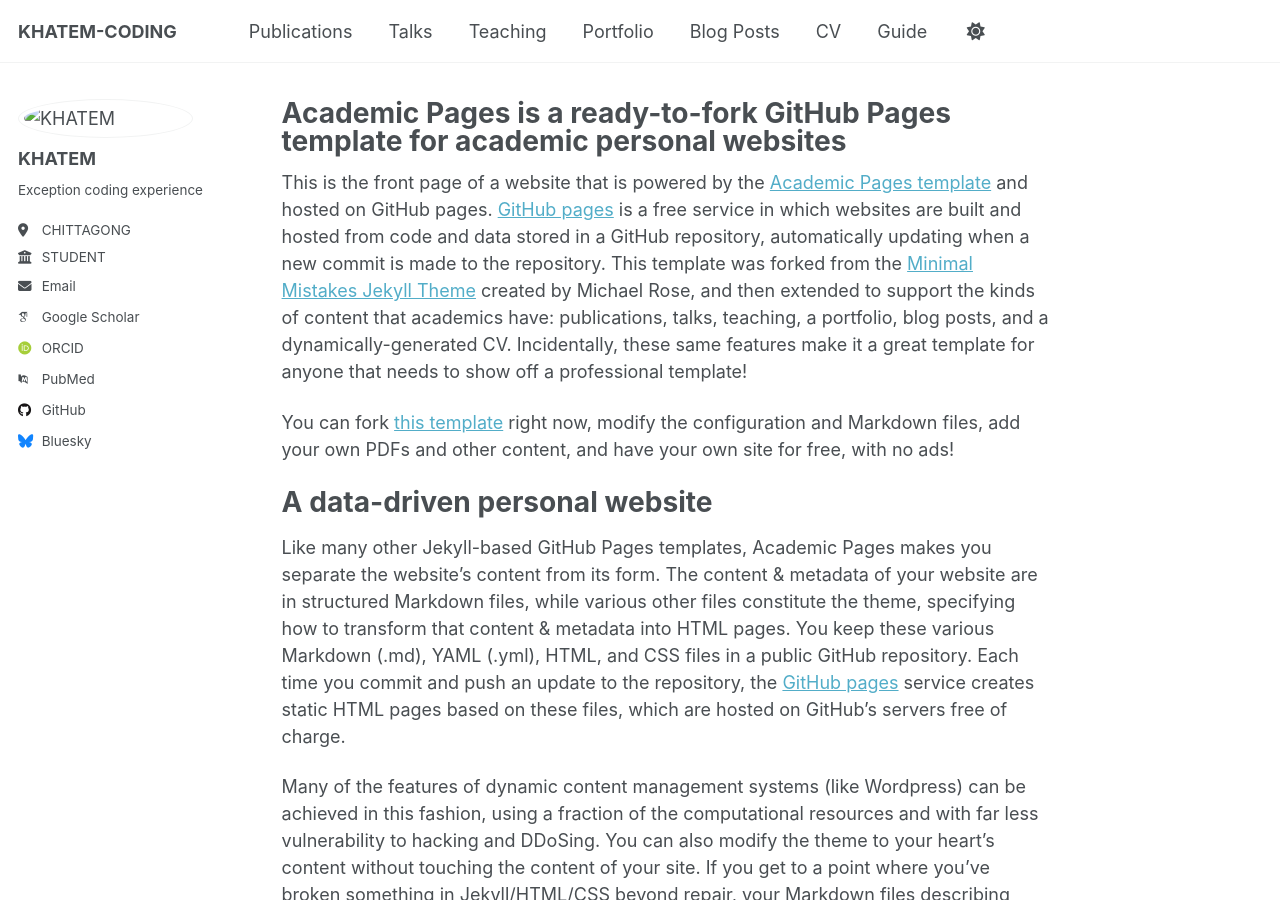
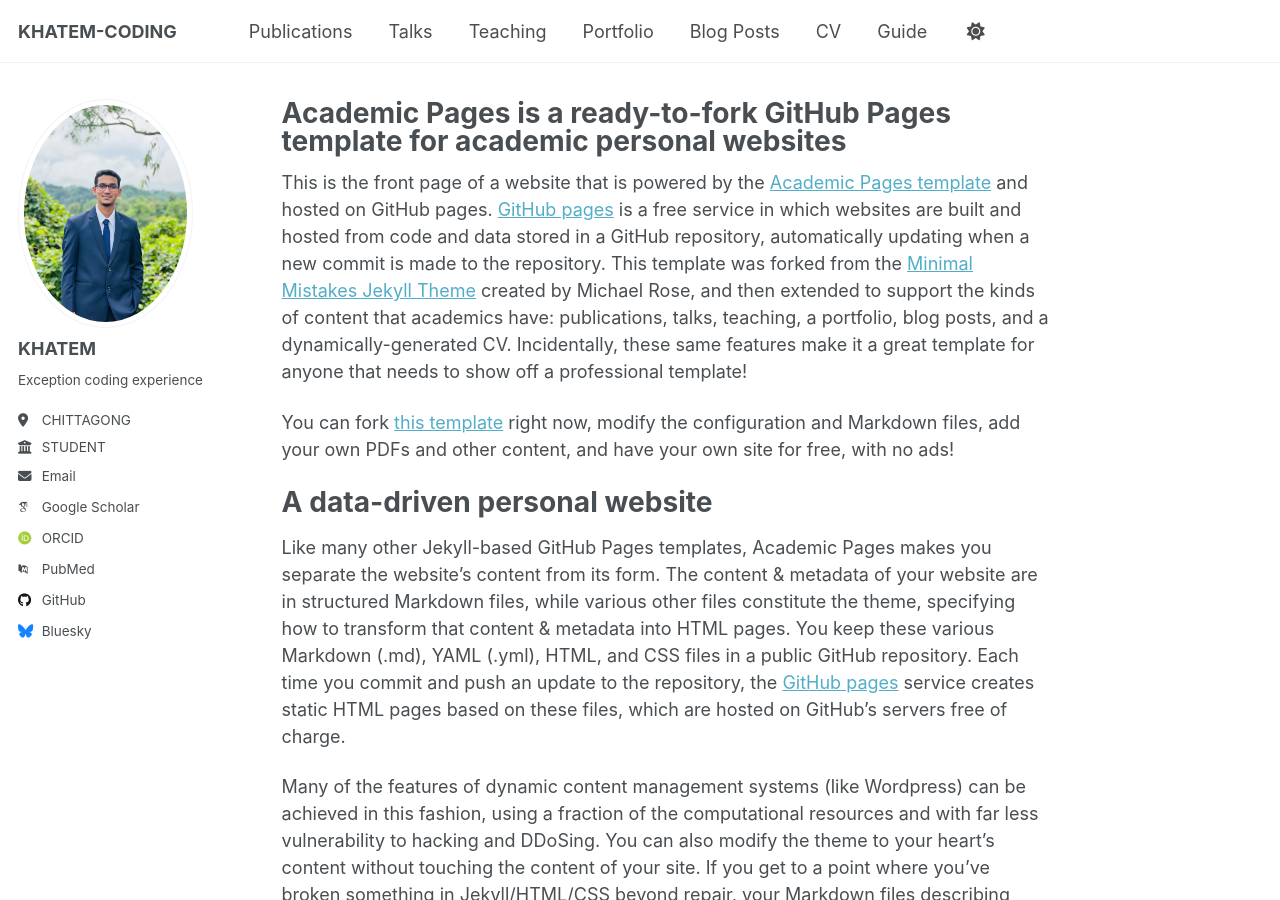
Before and after one commit to jafiruddinkhatem/jafiruddinkhatem.github.io, a Jekyll site: the page built from _pages/about.md, in a window 1280 px wide and 900 px high. Built offline with Jekyll 4.4.1, drawn with Linux system fonts in a browser that asks for light colours; some web fonts are replaced; a script that is not in the unit is left out.

Commit message:
link added

```diff
--- a/_config.yml
+++ b/_config.yml
@@ -13,17 +13,17 @@ title                    : "KHATEM-CODING"
 title_separator          : "-"
 name                     : &name "KHATEM"
 description              : &description "Your Name's academic portfolio"   # Update this with a general description of your site, this is the default if not overridden by a page
-url                      : https://academicpages.github.io # The base hostname & protocol for your site e.g. "https://[your GitHub username].github.io",
+url                      : https://jafiruddinkhatem.github.io/ # The base hostname & protocol for your site e.g. "https://[your GitHub username].github.io",
                                                            # or if you already have some other page hosted on Github then use "https://[your GitHub username].github.io/[Your Repo Name]"
 baseurl                  : "" # the subpath of your site, e.g. "/blog"
-repository               : "academicpages/academicpages.github.io"
+repository               : "jafiruddinkhatem/jafiruddinkhatem.github.io"
 
 # Site Author - The following control what appear as part of the author content on the side bar.
 #               If a field is blank the icon and link will not appear, otherwise it will be shown.
 #               Additional customization can be done by editing /_includes/author-profile.html
 author:
   # Biographic information
-  avatar           : "images/profile_3.png"
+  avatar           : "profile.png"
   name             : "KHATEM"
   pronouns         : # example: "she/her"
   bio              : "Exception coding experience"
```
Also changed, not shown: images/profile.png (renamed from images/profile_2.png).
